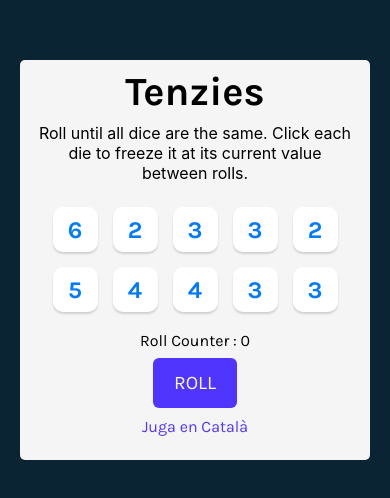
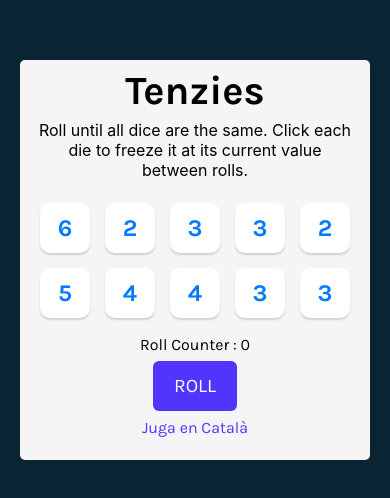
Before and after one commit to ArnauDavis/Tenzies, a React (Vite) app: page / in a window 390 px wide. Shown: the part 162-660 px from the top of the page. Built offline with nearby package versions, Linux system fonts and the light colour scheme.

Commit message:
improved css?

```diff
--- a/src/index.css
+++ b/src/index.css
@@ -121,10 +121,7 @@ button {
     }
 
     .diceContainer button {
-    height: 45px;
-    width: 45px;
     font-size: 1.5rem;
-    font-weight: bold;
     text-align: center;
 }
 }
```
